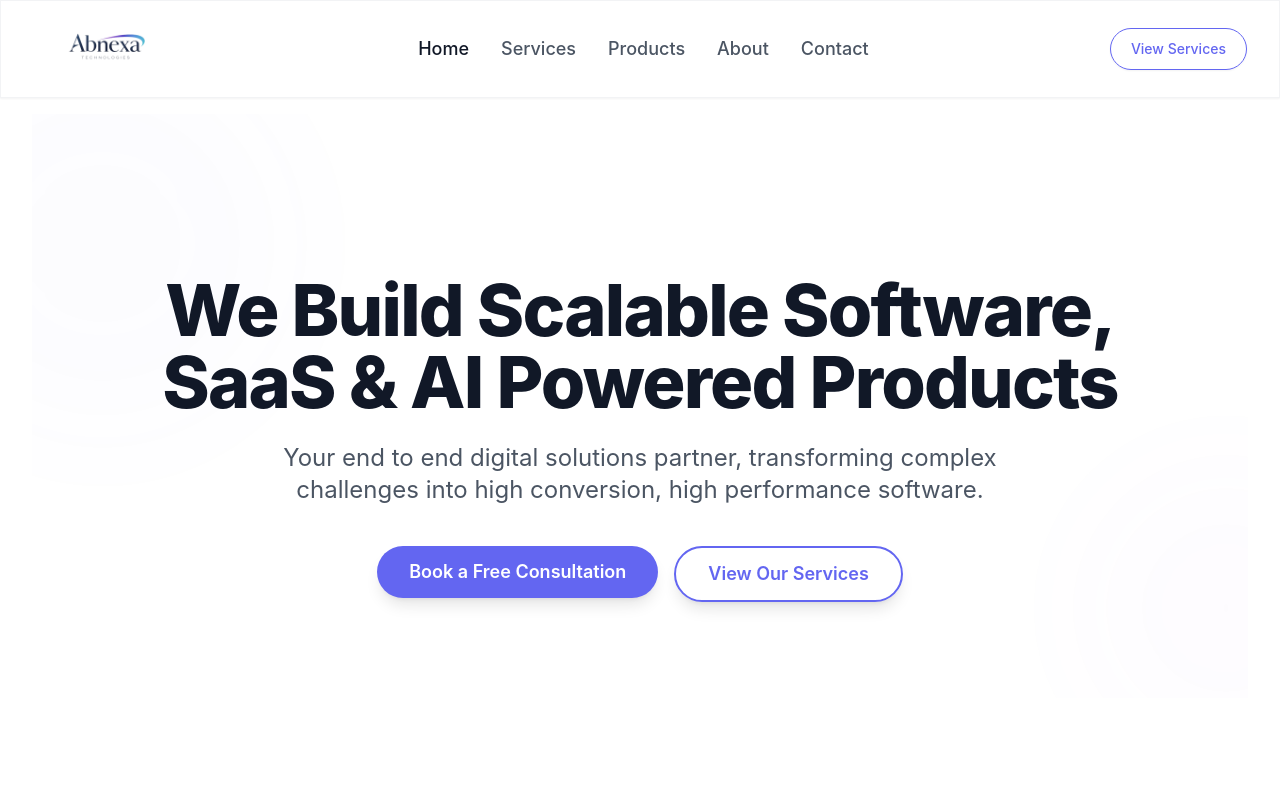
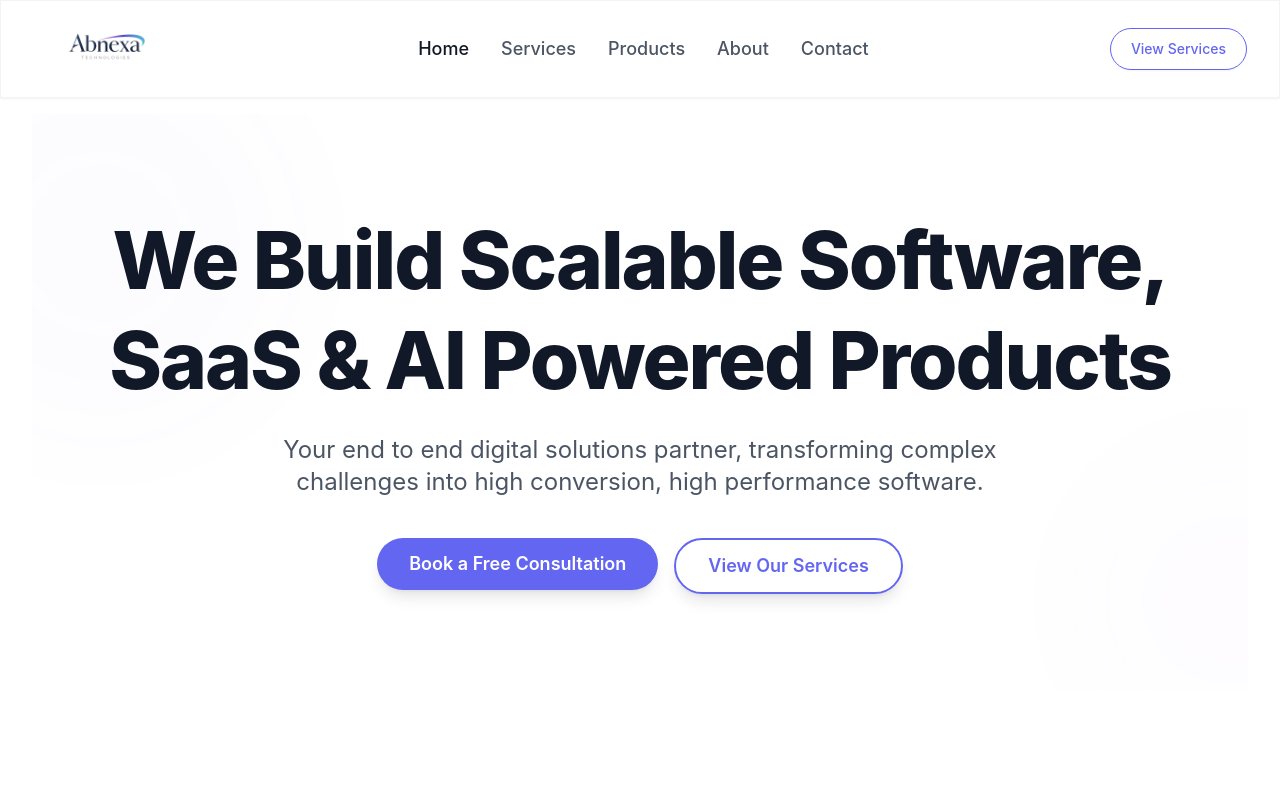
Before and after one commit to siddiq0506/abnexa, a React (Vite) app: page / in a window 1280 px wide. Shown: the top 800 px of the page. Built offline with nearby package versions, Linux system fonts and the light colour scheme.

Commit message:
UI: Reduce top padding in Hero section for less gap

```diff
--- a/src/pages/HomePage.jsx
+++ b/src/pages/HomePage.jsx
@@ -49,14 +49,14 @@ const HomePage = () => {
     <div className="space-y-16 md:space-y-24 pb-16">
 
       {/* 1. Hero Section */}
-      <section id="hero" className="pt-32 pb-12 md:pt-40 md:pb-24 text-center relative overflow-hidden">
+      <section id="hero" className="pt-16 pb-12 md:pt-24 md:pb-24 text-center relative overflow-hidden">
         {/* Futuristic Abstract Visual Placeholder - Subtle background effect */}
         <div className="absolute inset-0 opacity-20 pointer-events-none">
             <div className="w-64 h-64 md:w-96 md:h-96 bg-accent/20 rounded-full mix-blend-multiply filter blur-3xl opacity-50 animate-subtle-float absolute top-[-10%] left-[-10%]"></div>
             <div className="w-64 h-64 md:w-72 md:h-72 bg-purple-500/20 rounded-full mix-blend-multiply filter blur-3xl opacity-50 animate-subtle-float animation-delay-1000 absolute bottom-[-10%] right-[-10%]"></div>
         </div>
 
-        <h1 className="text-4xl sm:text-6xl lg:text-7xl font-extrabold tracking-tight mb-6 relative z-10 leading-tight text-gray-900 px-4">
+        <h1 className="text-[clamp(2.5rem,5vw+1rem,5rem)] font-extrabold tracking-tight mb-6 relative z-10 leading-tight text-gray-900 px-4">
           We Build Scalable Software, <br className='hidden sm:inline'/> SaaS & AI Powered Products
         </h1>
         <p className="text-lg sm:text-2xl text-gray-600 max-w-3xl mx-auto mb-10 relative z-10 animate-fade-in-up animation-delay-500 px-6">
```
